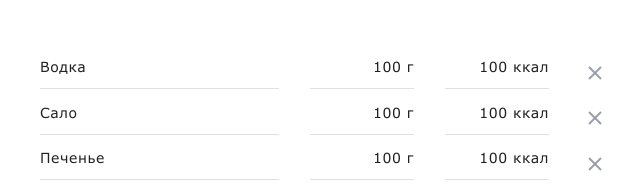
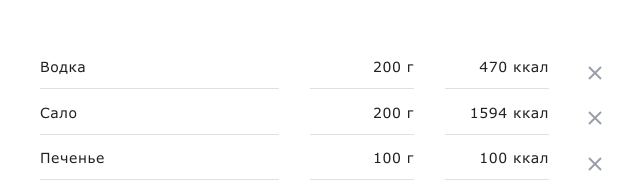
Before and after one commit to mikelp13/React_SlimMom_Health_teamproject, a React (Create React App) app: page /diary in a window 1280 px wide. Shown: the part 3228-3413 px from the top of the page, without its empty margins (175-815 px from the left). Built offline with nearby package versions, Linux system fonts and the light colour scheme.

Commit message:
Зміни

```diff
--- a/src/components/diaryAddProductForm/DiaryAddProductFormStyle.js
+++ b/src/components/diaryAddProductForm/DiaryAddProductFormStyle.js
@@ -77,7 +77,7 @@ line-height: 1.21;
 align-items: center;
 text-align: center;
 letter-spacing: 0.04em;
-    background-color: #FC842D;
+    background-color: var(--accent-color);
     border-color:transparent;
     box-shadow: 0px 4px 10px rgba(252, 132, 45, 0.5);
 border-radius: 30px;
@@ -85,7 +85,7 @@ color: #FFFFFF;
 cursor: pointer;
    @media screen and (min-width:768px){
        position: absolute;
-       top: -50px;
+       top: -60px;
        left: 500px;
        width: 50px;
        height: 50px;
@@ -94,7 +94,7 @@ cursor: pointer;
 }
 &:hover,&:focus{
   background-color: #ffffff;
-  border: 2px solid #FC842D;
-  color: #FC842D;
+  border: 2px solid;
+  color: var(--accent-color);
 }
 `;
--- a/src/components/diaryDateCalendar/DiaryDateCalendar.js
+++ b/src/components/diaryDateCalendar/DiaryDateCalendar.js
@@ -5,19 +5,19 @@ import { CalendarWrapper } from './DiaryDateCalendarStyle';
 import IconCalendar from './IconCalendar';
 
 const DiaryDateCalendar = () => {
-    const [state, setState] = useState({
-        date: new Date(),
-    });
+    // const [state, setState] = useState({
+    //     date: new Date(),
+    // });
 
     const [startDate, setStartDate] = useState(new Date());
 
-    const handleChange = e => {
-        const { name, value } = e.target;
-        setState(prev => ({
-            ...prev,
-            [name]: value,
-        }));
-    };
+    // const handleChange = e => {
+    //     const { name, value } = e.target;
+    //     setState(prev => ({
+    //         ...prev,
+    //         [name]: value,
+    //     }));
+    // };
 
     return (
         <>
--- a/src/components/diaryDateCalendar/DiaryDateCalendarStyle.js
+++ b/src/components/diaryDateCalendar/DiaryDateCalendarStyle.js
@@ -25,7 +25,7 @@ export const CalendarWrapper = styled.div`
         line-height: 1.22;
         color: #212121;
         @media screen and (min-width: 768px) {
-            width: 219px;
+            width: 225px;
             margin-right: 21px;
             font-size: 34px;
             line-height: 1.2;
--- a/src/components/diaryProductList/diaryProductItem/DiaryProductItem.js
+++ b/src/components/diaryProductList/diaryProductItem/DiaryProductItem.js
@@ -8,8 +8,8 @@ const DiaryProductItem = () => {
             <LI>
                 <ul className="listDairyProduct">
                     <li className="itemDairyProduct">Водка</li>
-                    <li className="itemDairyProduct">100 г</li>
-                    <li className="itemDairyProduct">100 ккал</li>
+                    <li className="itemDairyProduct">200 г</li>
+                    <li className="itemDairyProduct">470 ккал</li>
                 </ul>
                 <button className="buttonDairyProduct">
                     <CloseIcon />
@@ -18,8 +18,8 @@ const DiaryProductItem = () => {
             <LI>
                 <ul className="listDairyProduct">
                     <li className="itemDairyProduct">Сало</li>
-                    <li className="itemDairyProduct">100 г</li>
-                    <li className="itemDairyProduct">100 ккал</li>
+                    <li className="itemDairyProduct">200 г</li>
+                    <li className="itemDairyProduct">1594 ккал</li>
                 </ul>
                 <button className="buttonDairyProduct">
                     <CloseIcon />
```
Also changed, not shown: 1 other file (tests, documents, lock files or other folders).
